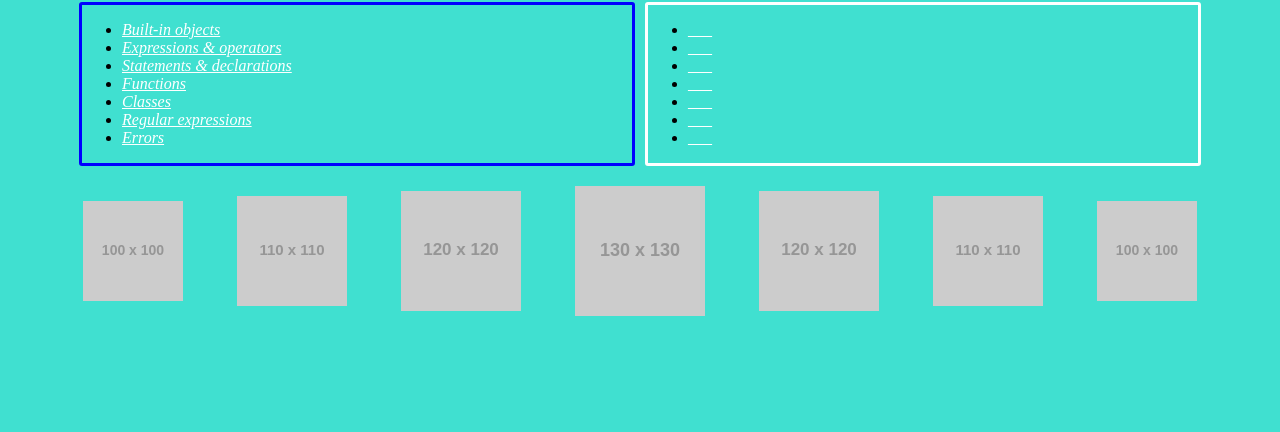
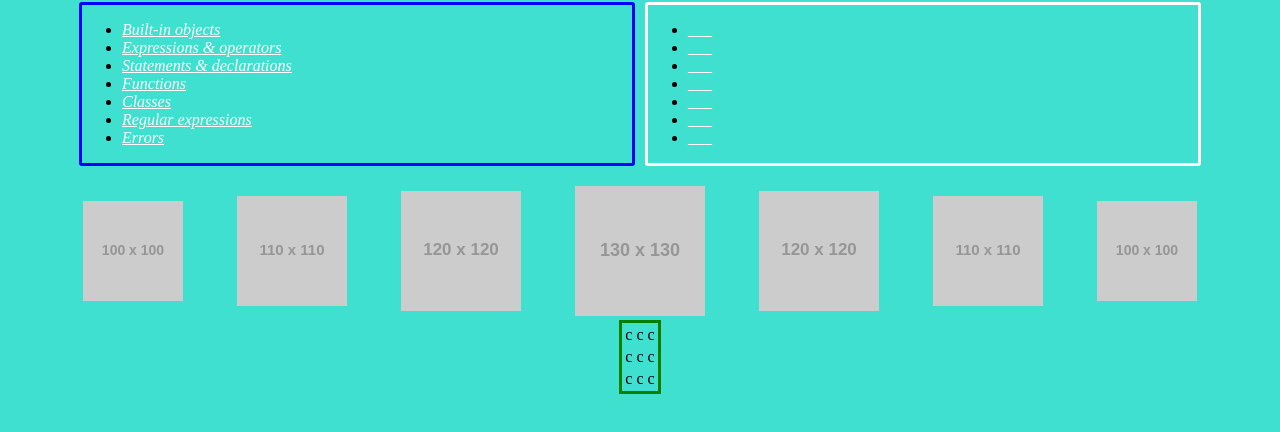
Before and after one commit to geriivanova/University-projects-with-HTML-CSS, a plain HTML site: page examPrep2.html in a window 1280 px wide. Shown: the part 106-538 px from the top of the page. Drawn offline with Linux system fonts and the light colour scheme; placeholder pictures from the web are drawn by us.

Commit message:
Update examPrep2.html

```diff
--- a/examPrep2.html
+++ b/examPrep2.html
@@ -53,6 +53,14 @@
 		.ph1{
 			margin-right: 27px;
 			margin-left: 27px;
+		}
+		.containerTables{
+			display: flex;
+			justify-self: center;
+			align-items: center;
+		}
+		.table{
+			border: solid 3px green;
 		}
 	</style>
 </head>
@@ -137,6 +145,44 @@
 				<img src="http://placehold.co/100x100" alt="">
 			</div>
 		</div>
+
+		<div class="containerTables">
+			<table class="table">
+				<tr>
+					<td>
+						c
+					</td>
+					<td>
+						c
+					</td>
+					<td>
+						c
+					</td>
+				</tr>
+				<tr>
+					<td>
+						c
+					</td>
+					<td>
+						c
+					</td>
+					<td>
+						c
+					</td>
+				</tr>
+				<tr>
+					<td>
+						c
+					</td>
+					<td>
+						c
+					</td>
+					<td>
+						c
+					</td>
+				</tr>
+			</table>
+		</div>
 	</div>
 </body>
 </html>
```
